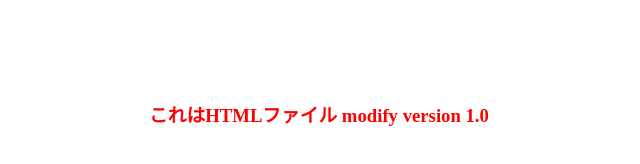
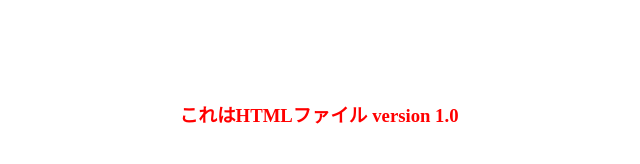
Before and after one commit to LFC0107/test, a plain HTML site: page index.html in a window 1280 px wide. Shown: the whole page, without its empty margins (321-961 px from the left). Drawn offline with Linux system fonts and the light colour scheme.

Commit message:
commit 1.0

```diff
--- a/index.html
+++ b/index.html
@@ -4,7 +4,7 @@
 	<title>Git勉強</title>
 	<link rel="stylesheet" type="text/css" href="style.css">
 <body>
-	<h3>これはHTMLファイル modify version 1.0</h3>
+	<h3>これはHTMLファイル version 1.0</h3>
 </body>
 </head>
 </html>
```
